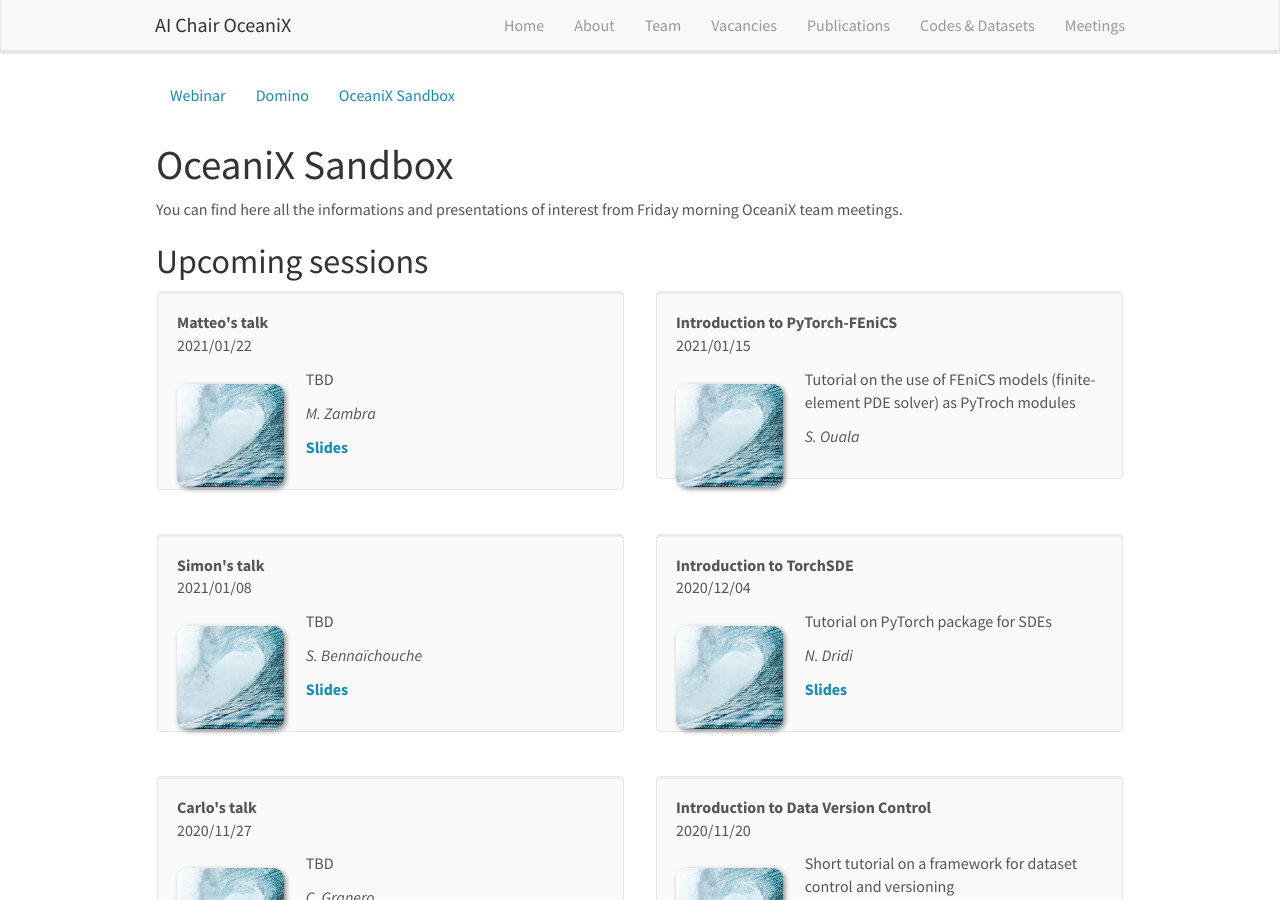
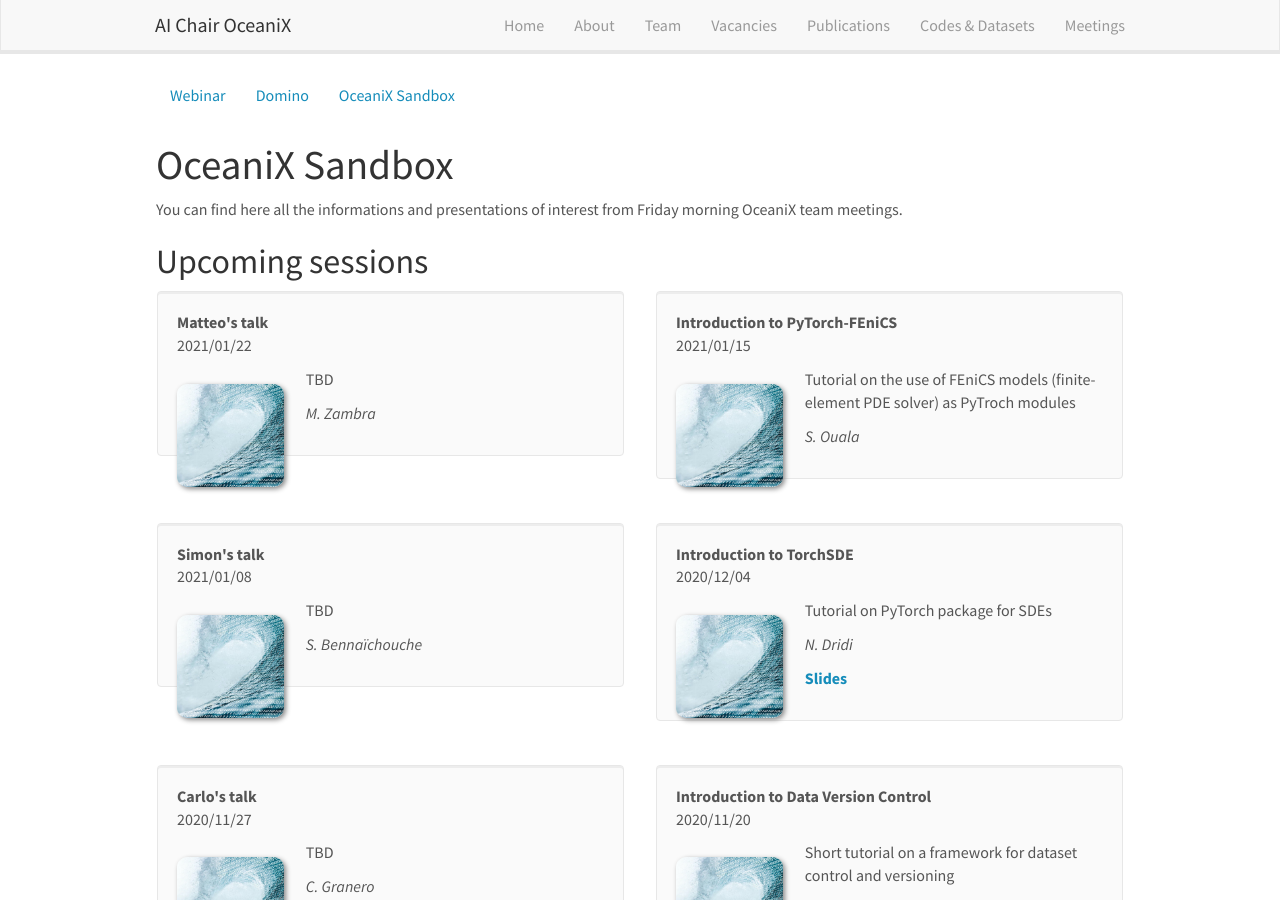
Before and after one commit to CIA-Oceanix/CIA-Oceanix.github.io, a Jekyll site: the page built from _pages/oceanix_sandbox.md, in a window 1280 px wide and 900 px high. Built offline with Jekyll 4.4.1, drawn with Linux system fonts in a browser that asks for light colours; nearby versions of some CDN libraries.

Commit message:
Update sandbox_list.yml

```diff
--- a/_data/sandbox_list.yml
+++ b/_data/sandbox_list.yml
@@ -6,7 +6,7 @@
   link:
   slideslink:
     url1:
-    display1: Slides
+    display1: #Slides
     url2:
     display2:
   highlight: 1
@@ -36,7 +36,7 @@
   link:
   slideslink:
     url1:
-    display1: Slides
+    display1: #Slides
     url2:
     display2:
   highlight: 1
@@ -66,7 +66,7 @@
   link:
   slideslink:
     url1:
-    display1: Slides
+    display1: #Slides
     url2:
     display2:
   highlight: 1
```
